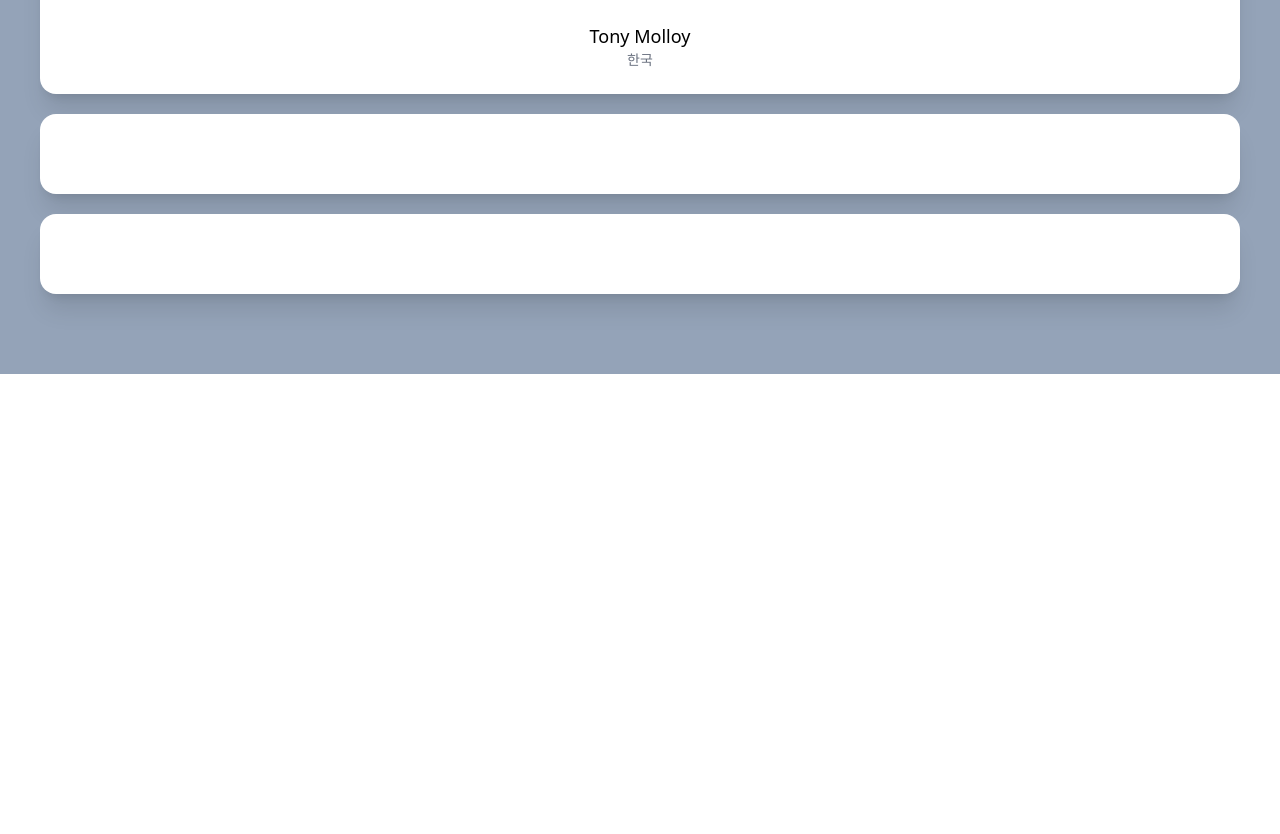
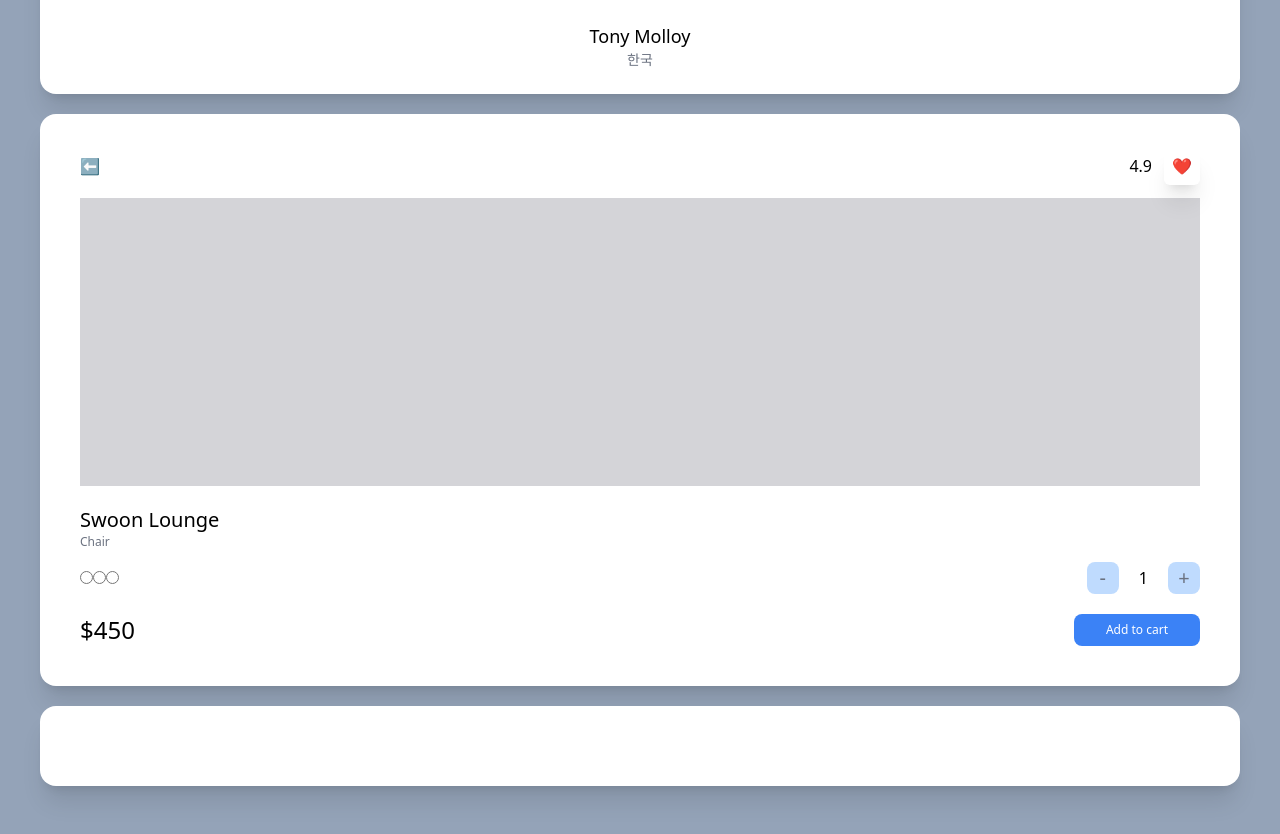
Before and after one commit to chanwoo00106/carrot-market, a Next.js app: page / in a window 1280 px wide. Shown: the part 508-1342 px from the top of the page. Before the commit the page ends 882 px from the top, so only its background shows below. Built offline with nearby package versions, Linux system fonts and the light colour scheme.

Commit message:
practice tailwindcss 3

```diff
--- a/pages/index.tsx
+++ b/pages/index.tsx
@@ -2,7 +2,7 @@
 
 const Home: NextPage = () => {
   return (
-    <div className="bg-slate-400 py-20 px-10 flex flex-col space-y-5">
+    <div className="bg-slate-400 py-20 px-10 flex flex-col space-y-5 min-h-screen">
       <div className="bg-white p-6 rounded-3xl shadow-xl">
         <span className="font-semibold text-3xl">Select Item</span>
         <div className="flex justify-between my-2">
@@ -43,7 +43,42 @@
           </div>
         </div>
       </div>
-      <div className="bg-white p-10 rounded-2xl shadow-xl"></div>
+      <div className="bg-white p-10 rounded-2xl shadow-xl">
+        <div className="flex mb-5 justify-between items-center">
+          <span>⬅️</span>
+          <div className="space-x-3">
+            <span>4.9</span>
+            <span className="shadow-xl p-2 rounded-md">❤️</span>
+          </div>
+        </div>
+        <div className="bg-zinc-300 h-72 mb-5" />
+        <div className="flex flex-col">
+          <span className="font-medium text-xl">Swoon Lounge</span>
+          <span className="text-xs text-gray-500">Chair</span>
+          <div className="mt-3 mb-5 flex justify-between items-center">
+            <div>
+              <input type="radio" />
+              <input type="radio" />
+              <input type="radio" />
+            </div>
+            <div className="flex items-center space-x-5">
+              <button className="rounded-lg bg-blue-200 flex justify-center items-center aspect-square w-8 text-xl text-gray-500">
+                -
+              </button>
+              <span>1</span>
+              <button className="rounded-lg bg-blue-200 flex justify-center items-center aspect-square w-8 text-xl text-gray-500">
+                +
+              </button>
+            </div>
+          </div>
+          <div className="flex justify-between items-center">
+            <span className="font-medium text-2xl">$450</span>
+            <button className="bg-blue-500 text-center text-white rounded-lg py-2 px-8 text-xs">
+              Add to cart
+            </button>
+          </div>
+        </div>
+      </div>
       <div className="bg-white p-10 rounded-2xl shadow-xl"></div>
     </div>
   );
```
